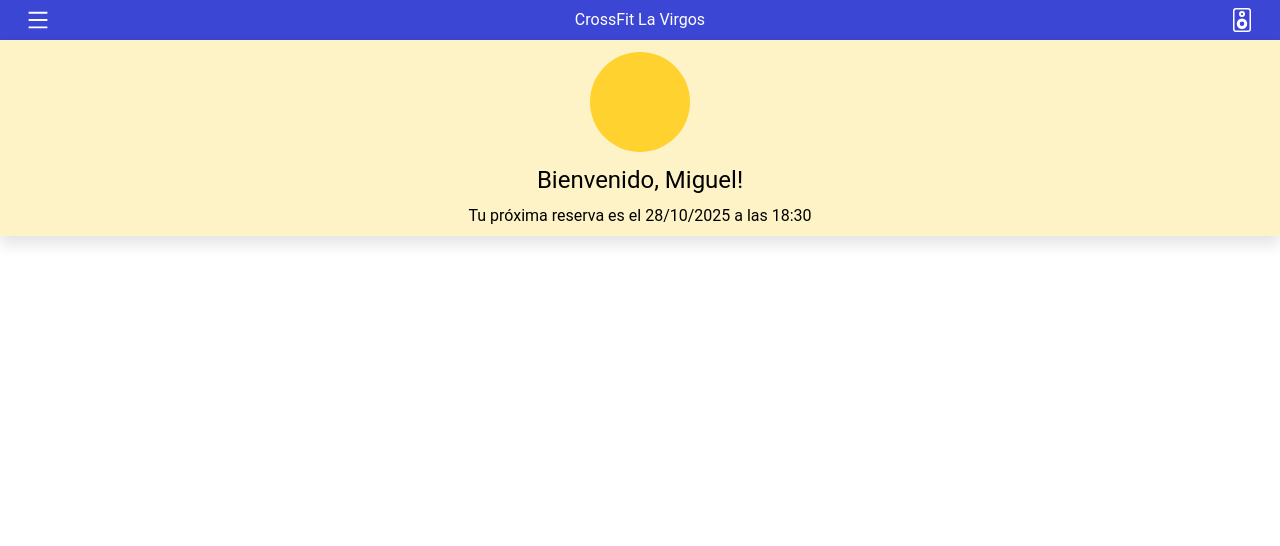
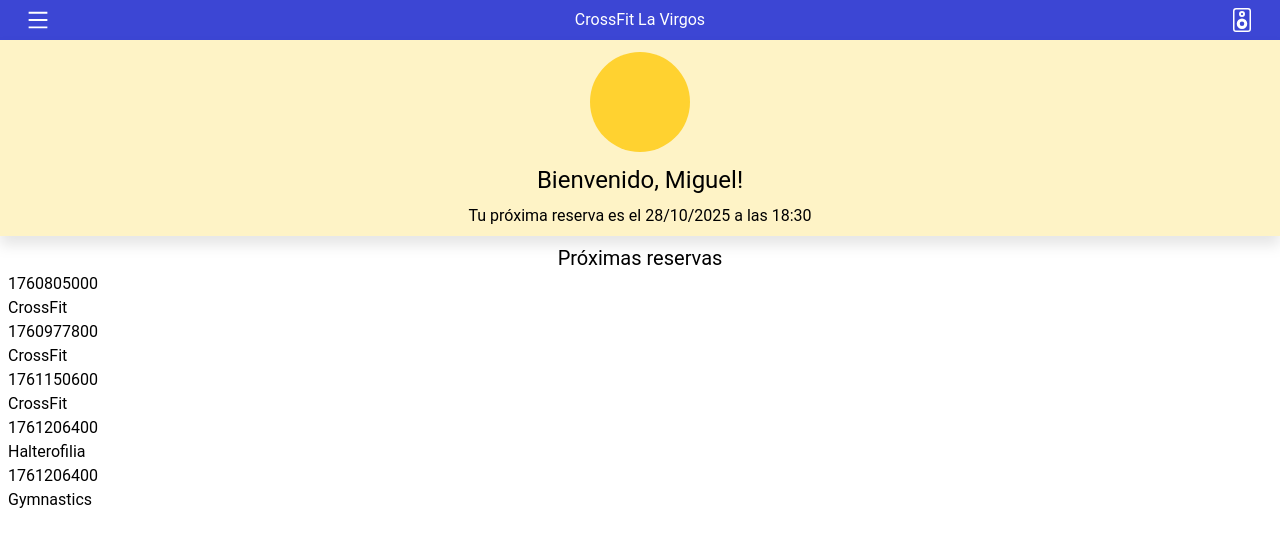
Before and after one commit to cperefer/boxUp_frontend, a React (Vite) app: page / in a window 1280 px wide. Shown: the top 546 px of the page. Built offline with nearby package versions, Linux system fonts and the light colour scheme.

Commit message:
feat: added reservation component and mocks

```diff
--- a/src/Dashboard.tsx
+++ b/src/Dashboard.tsx
@@ -1,3 +1,4 @@
+import { NextReservations } from "./NextReservations"
 import { WelcomeUser } from "./WelcomeUser"
 
 export const Dashboard = () => {
@@ -5,6 +6,7 @@ export const Dashboard = () => {
     <div>
       <div>
         <WelcomeUser />
+        <NextReservations />
       </div>
     </div>
   )
--- /dev/null
+++ b/src/NextReservations.tsx
@@ -0,0 +1,17 @@
+import { NextReservationsMock, type Reservation } from "./mocks/NextReservations.mock"
+import { ReservationComponent } from "./ReservationComponent"
+
+export const NextReservations = () => {
+  return (
+    <section className="flex flex-col items-center py-2">
+      <p className="text-xl">Próximas reservas</p>
+      <div className="w-full px-2">
+        {
+          NextReservationsMock.map((reservation: Reservation) => (
+            <ReservationComponent reservation={reservation} />
+          ))
+        }
+      </div>
+    </section>
+  )
+}
--- /dev/null
+++ b/src/ReservationComponent.tsx
@@ -0,0 +1,10 @@
+import type { Reservation } from "./mocks/NextReservations.mock"
+
+export const ReservationComponent = ({ reservation }: { reservation: Reservation }) => {
+  return (
+    <div key={reservation.id}>
+      <p>{reservation.date}</p>
+      <p>{reservation.type}</p>
+    </div>
+  )
+}
--- /dev/null
+++ b/src/mocks/NextReservations.mock.ts
@@ -0,0 +1,35 @@
+export interface Reservation {
+  id: number;
+  type: Class;
+  date: number;
+}
+
+type Class = | "CrossFit" | "Halterofilia" | "Gymnastics" | "Endurance";
+
+export const NextReservationsMock: Reservation[] = [
+  {
+    id: 1,
+    type: 'CrossFit',
+    date: 1760805000
+  },
+  {
+    id: 2,
+    type: 'CrossFit',
+    date: 1760977800
+  },
+  {
+    id: 3,
+    type: 'CrossFit',
+    date: 1761150600
+  },
+  {
+    id: 4,
+    type: 'Halterofilia',
+    date: 1761206400
+  },
+  {
+    id: 5,
+    type: 'Gymnastics',
+    date: 1761206400
+  },
+]
```
